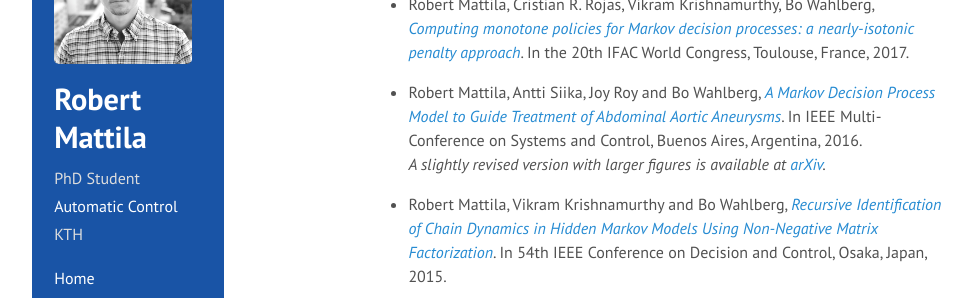
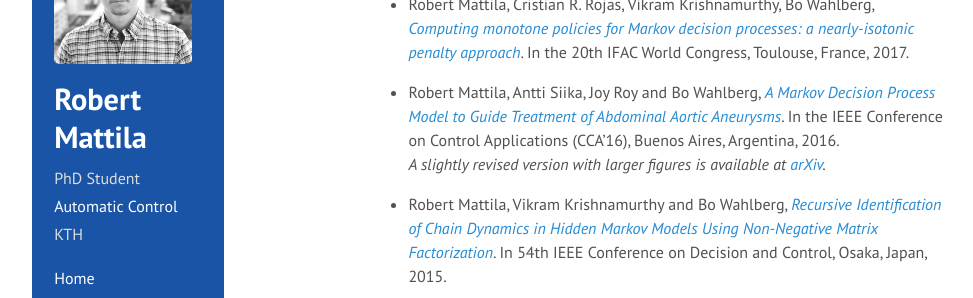
Before and after one commit to rmattila/rmattila.github.io, a Jekyll site: the page built from publications.md, in a window 1280 px wide and 900 px high, scrolled down 488 px. Shown: the part 154-452 px from the top of the window, without its empty margins (70-1043 px from the left). Built offline with Jekyll 4.4.1, drawn with Linux system fonts in a browser that asks for light colours; comment, search, counter and statistics services are not loaded.

Commit message:
changed from MSC to CCA

```diff
--- a/publications.md
+++ b/publications.md
@@ -33,12 +33,11 @@ Bo Wahlberg, *[Computing monotone policies for Markov decision processes:
 a nearly-isotonic penalty approach](https://arxiv.org/pdf/1704.00621.pdf)*.
 In the 20th IFAC World Congress, Toulouse, France, 2017.
 
-* Robert Mattila, Antti Siika, Joy Roy and Bo Wahlberg, [*A Markov Decision
-Process Model to Guide Treatment of Abdominal Aortic
-Aneurysms*](http://ieeexplore.ieee.org/document/7587869/).
-In IEEE Multi-Conference on Systems and Control, Buenos Aires, Argentina, 2016.
-<br>*A slightly revised version with larger figures is available at
-[arXiv](https://arxiv.org/abs/1611.02177).*
+* Robert Mattila, Antti Siika, Joy Roy and Bo Wahlberg, [*A Markov Decision Process Model
+to Guide Treatment of Abdominal Aortic
+Aneurysms*](http://ieeexplore.ieee.org/document/7587869/).  In the IEEE Conference on
+Control Applications (CCA'16), Buenos Aires, Argentina, 2016.  <br>*A slightly revised
+version with larger figures is available at [arXiv](https://arxiv.org/abs/1611.02177).*
 
 * Robert Mattila, Vikram Krishnamurthy and Bo Wahlberg, [*Recursive
 Identification of Chain Dynamics in Hidden Markov Models Using Non-Negative
```
